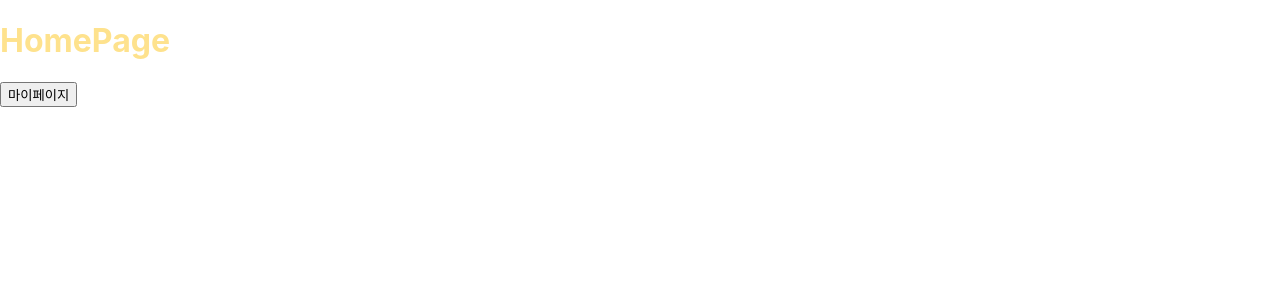
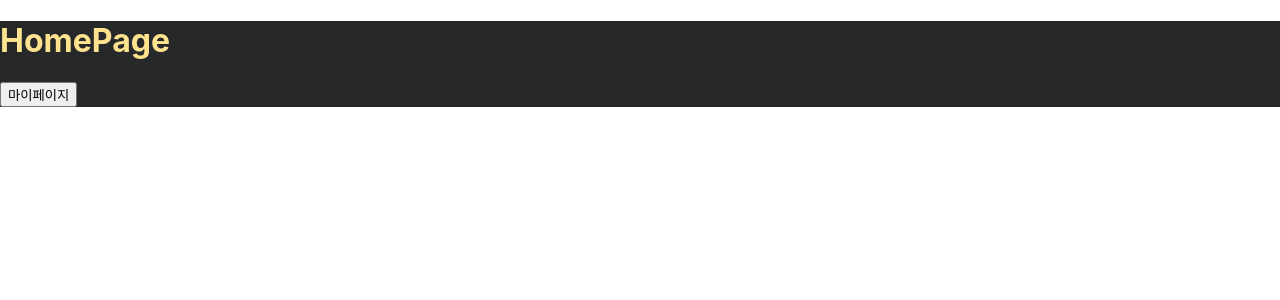
Before and after one commit to pangil5634/pangil5634, a React (Create React App) app in the folder pangil5634_introduce/: page / in a window 1280 px wide. Shown: the top 300 px of the page. Built offline with nearby package versions, Linux system fonts and the light colour scheme.

Commit message:
feat : make ContainerBase Component

```diff
--- /dev/null
+++ b/pangil5634_introduce/src/Components/Layout/ContainerBase.js
@@ -0,0 +1,7 @@
+import styled from "styled-components";
+
+export const ContainerBase = styled.div`
+    width: 100vw;
+    height : auto;
+    background-color: ${({ theme }) => theme.colors.black_100};
+`
--- a/pangil5634_introduce/src/Pages/HomePage/HomePage.js
+++ b/pangil5634_introduce/src/Pages/HomePage/HomePage.js
@@ -1,16 +1,17 @@
 import { Link } from "react-router-dom";
 import styled from "styled-components";
+import { ContainerBase } from "../../Components/Layout/ContainerBase";
 
 function HomePage() {
     return (
         <ContainerHomePage>
-             <h1>HomePage</h1>
+            <h1>HomePage</h1>
             <Link to = "/mypage"><button>마이페이지</button></Link>
         </ContainerHomePage>
     )
 }
 
-const ContainerHomePage = styled.div`
+const ContainerHomePage = styled(ContainerBase)`
     color : ${({ theme }) => theme.colors.lemon_100 || 'skyblue'};
 `;
 
--- a/pangil5634_introduce/src/Style/theme.js
+++ b/pangil5634_introduce/src/Style/theme.js
@@ -5,5 +5,7 @@ export const theme = {
     peach_100: "#FFCFBB",
 
     green_100: "#B2E3D4",
+
+    black_100 : "#272829",
   },
 };
```
